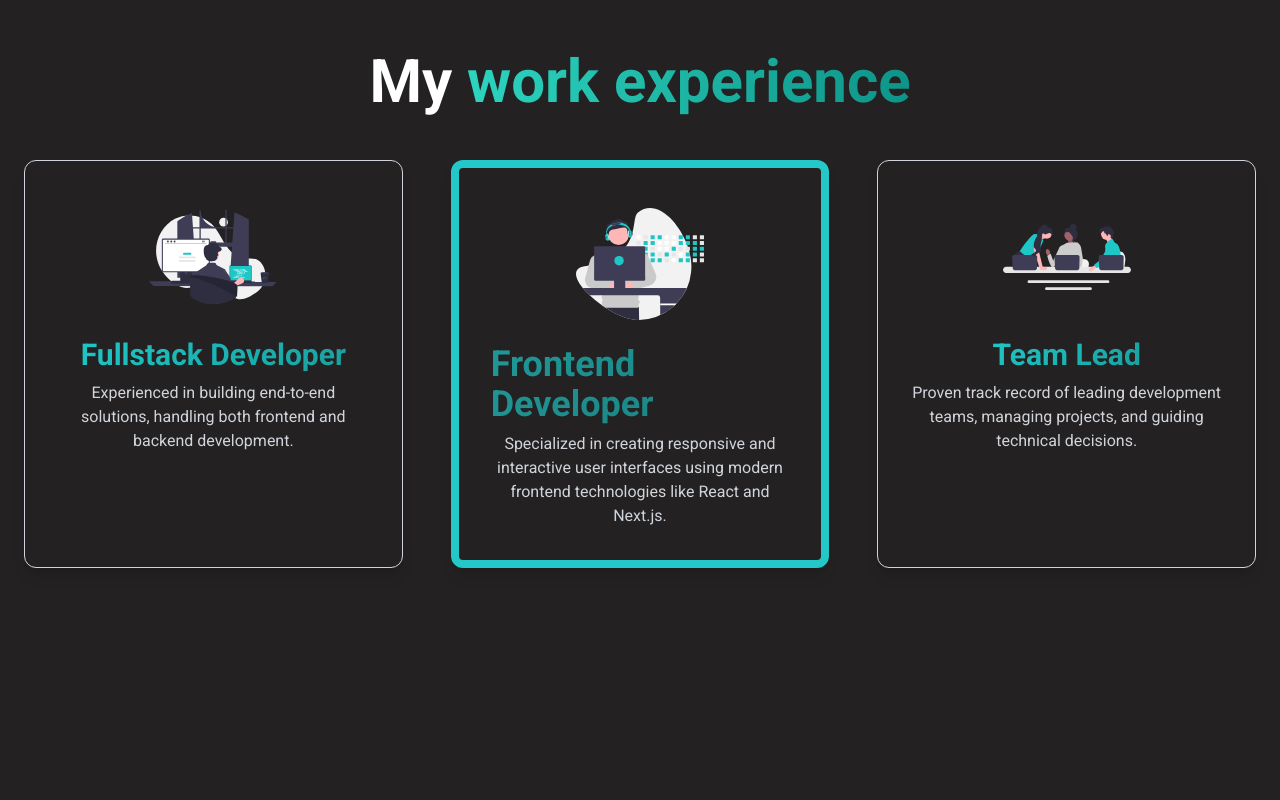
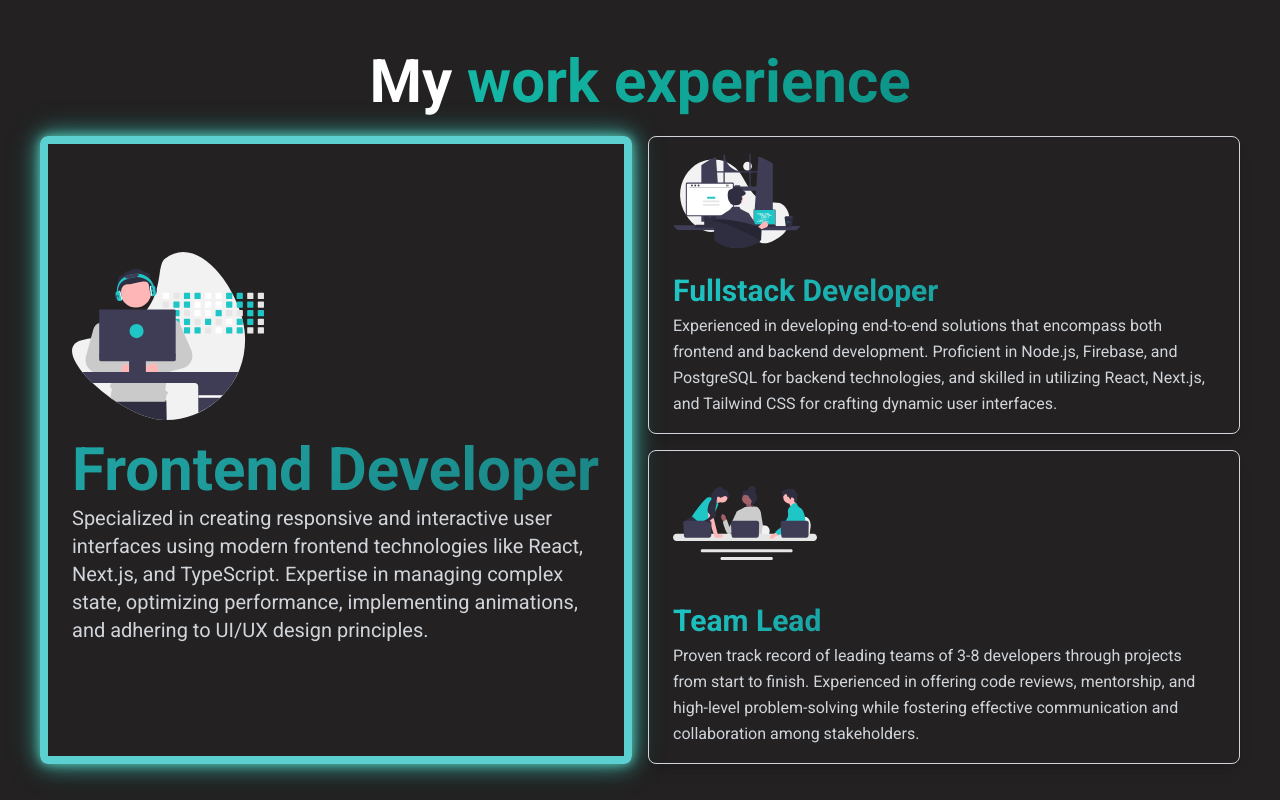
Before and after one commit to Cosmodocus/portfolio, a React (Vite) app: page /about in a window 1280 px wide. Shown: the part 1760-2560 px from the top of the page. Built offline with nearby package versions, Linux system fonts and the light colour scheme.

Commit message:
Updates:     - Reworked copy for Expertise Section     - Reworked Styling for Expertise Section     - Upgraded the glowing animation border

```diff
--- a/src/Components/Expertise.jsx
+++ b/src/Components/Expertise.jsx
@@ -9,7 +9,7 @@ const Expertise = () => {
   useEffect(() => {
     // Start the glowing effect for the border
     borderControls.start({
-      borderColor: ["#4ae6e6", "#1fc6c6", "#4ae6e6"], // Change to your desired colors
+      borderColor: ["#9ee3e3", "#1fc6c6", "#9ee3e3"], // Use lighter colors for better visibility in dark mode
       transition: {
         duration: 1.5,
         repeat: Infinity,
@@ -19,7 +19,7 @@ const Expertise = () => {
 
     // Start the glowing effect for the title
     titleControls.start({
-      opacity: [2, 0.7, 1], // Fading effect for the title
+      opacity: [1, 0.7, 1], // Use a more subtle opacity range for the title
       transition: {
         duration: 1.5,
         repeat: Infinity,
@@ -30,30 +30,56 @@ const Expertise = () => {
 
   return (
     <div className="relative container mx-auto px-6 py-32 flex flex-col items-center justify-center overflow-hidden">
-      <h2 className="md:text-6xl text-4xl font-bold mb-12 text-center">
-        My <span className="text-transparent bg-gradient-to-r from-teal-400 to-teal-600 bg-clip-text">work experience</span>
+      <h2 className="md:text-6xl text-4xl font-bold mb-6 text-center">
+        My <span className="text-transparent bg-gradient-to-r from-teal-500 to-teal-600 bg-clip-text">work experience</span>
       </h2>
-      <div className="grid grid-cols-1 sm:grid-cols-2 md:grid-cols-3 gap-12 mx-auto">
-        {expertiseData.map((item) => (
-          <motion.div
-            key={item.title}
-            className={`flex flex-col items-center p-8 rounded-xl border shadow-lg transition-transform ${
-              item.title === "Frontend Developer" ? "border-8 border-teal-600" : "border-gray-300"
-            }`}
-            animate={item.title === "Frontend Developer" ? borderControls : {}}
+      <div className="grid grid-cols-1 md:grid-cols-2 gap-x-4 mx-auto px-4">
+        {/* Frontend Developer Card */}
+        <motion.div
+          key="Frontend Developer"
+          className={`flex flex-col items-start justify-center px-6 rounded-lg shadow-lg transition-transform border-8 border-teal-600 md:col-span-1 md:row-span-2 mb-4 md:mb-0 glow-effect`} // Add glow-effect class
+          animate={borderControls}
+        >
+          <img src={expertiseData[1].icon} alt={expertiseData[1].title} className="w-36 h-36 mb-2 object-contain md:w-48 md:h-48" />
+          <motion.span
+            className={`text-3xl md:text-6xl font-semibold mb-1 text-teal-600`}
+            animate={titleControls}
           >
-            <img src={item.icon} alt={item.title} className="w-32 h-32 mb-4 object-contain" />
-            <motion.span
-              className={`text-2xl font-semibold mb-2 ${
-                item.title === "Frontend Developer" ? "text-teal-600 text-4xl" : "text-3xl"
-              }`}
-              animate={item.title === "Frontend Developer" ? titleControls : {}}
-            >
-              {item.title}
-            </motion.span>
-            <p className="text-base text-center text-gray-700">{item.description}</p>
-          </motion.div>
-        ))}
+            {expertiseData[1].title}
+          </motion.span>
+          <p className="text-base text-gray-700 mb-4 leading-relaxed md:text-xl">{expertiseData[1].description}</p>
+        </motion.div>
+
+        {/* Other Cards stacked vertically on the right */}
+        <div className="flex flex-col justify-between h-full">
+          {/* Fullstack Developer Card */}
+          {expertiseData
+            .filter(item => item.title === "Fullstack Developer")
+            .map((item) => (
+              <motion.div
+                key={item.title}
+                className={`flex flex-col items-start px-6 rounded-lg border shadow-lg transition-transform border-gray-300 mb-4`}
+              >
+                <img src={item.icon} alt={item.title} className="w-32 h-32 mb-2 object-contain" />
+                <span className="text-2xl md:text-3xl font-semibold mb-1">{item.title}</span>
+                <p className="text-base text-gray-700 mb-4 leading-relaxed">{item.description}</p>
+              </motion.div>
+          ))}
+
+          {/* Team Lead Card */}
+          {expertiseData
+            .filter(item => item.title === "Team Lead")
+            .map((item) => (
+              <motion.div
+                key={item.title}
+                className={`flex flex-col items-start px-6 rounded-lg border shadow-lg transition-transform border-gray-300`}
+              >
+                <img src={item.icon} alt={item.title} className="w-32 h-32 mb-2 object-contain md:w-36 md:h-36" />
+                <span className="text-2xl md:text-3xl font-semibold mb-1">{item.title}</span>
+                <p className="text-base text-gray-700 mb-4 leading-relaxed">{item.description}</p>
+              </motion.div>
+          ))}
+        </div>
       </div>
     </div>
   );
--- a/src/data/expertise.js
+++ b/src/data/expertise.js
@@ -5,17 +5,17 @@ import expertise3 from "../assets/expertise3.svg";
 export const expertiseData = [
   {
     title: "Fullstack Developer",
-      description: "Experienced in building end-to-end solutions, handling both frontend and backend development.",
+    description: "Experienced in developing end-to-end solutions that encompass both frontend and backend development. Proficient in Node.js, Firebase, and PostgreSQL for backend technologies, and skilled in utilizing React, Next.js, and Tailwind CSS for crafting dynamic user interfaces.",
     icon: expertise2,
   },
   {
     title: "Frontend Developer",
-      description: "Specialized in creating responsive and interactive user interfaces using modern frontend technologies like React and Next.js.",
-      icon: expertise1
+    description: "Specialized in creating responsive and interactive user interfaces using modern frontend technologies like React, Next.js, and TypeScript. Expertise in managing complex state, optimizing performance, implementing animations, and adhering to UI/UX design principles.",
+    icon: expertise1,
   },
   {
     title: "Team Lead",
-      description: "Proven track record of leading development teams, managing projects, and guiding technical decisions.",
+    description: "Proven track record of leading teams of 3-8 developers through projects from start to finish. Experienced in offering code reviews, mentorship, and high-level problem-solving while fostering effective communication and collaboration among stakeholders.",
     icon: expertise3,
   },
 ];
--- a/src/index.css
+++ b/src/index.css
@@ -176,3 +176,6 @@ span {
   left: -10%;
   z-index: -1;
 }
+.glow-effect {
+  box-shadow: 0 0 10px rgba(110, 255, 233, 0.5), 0 0 20px rgba(110, 255, 233, 0.5), 0 0 30px rgba(31, 198, 198, 0.5);
+}
```
Lines whose indentation alone changed are shown as unchanged.
